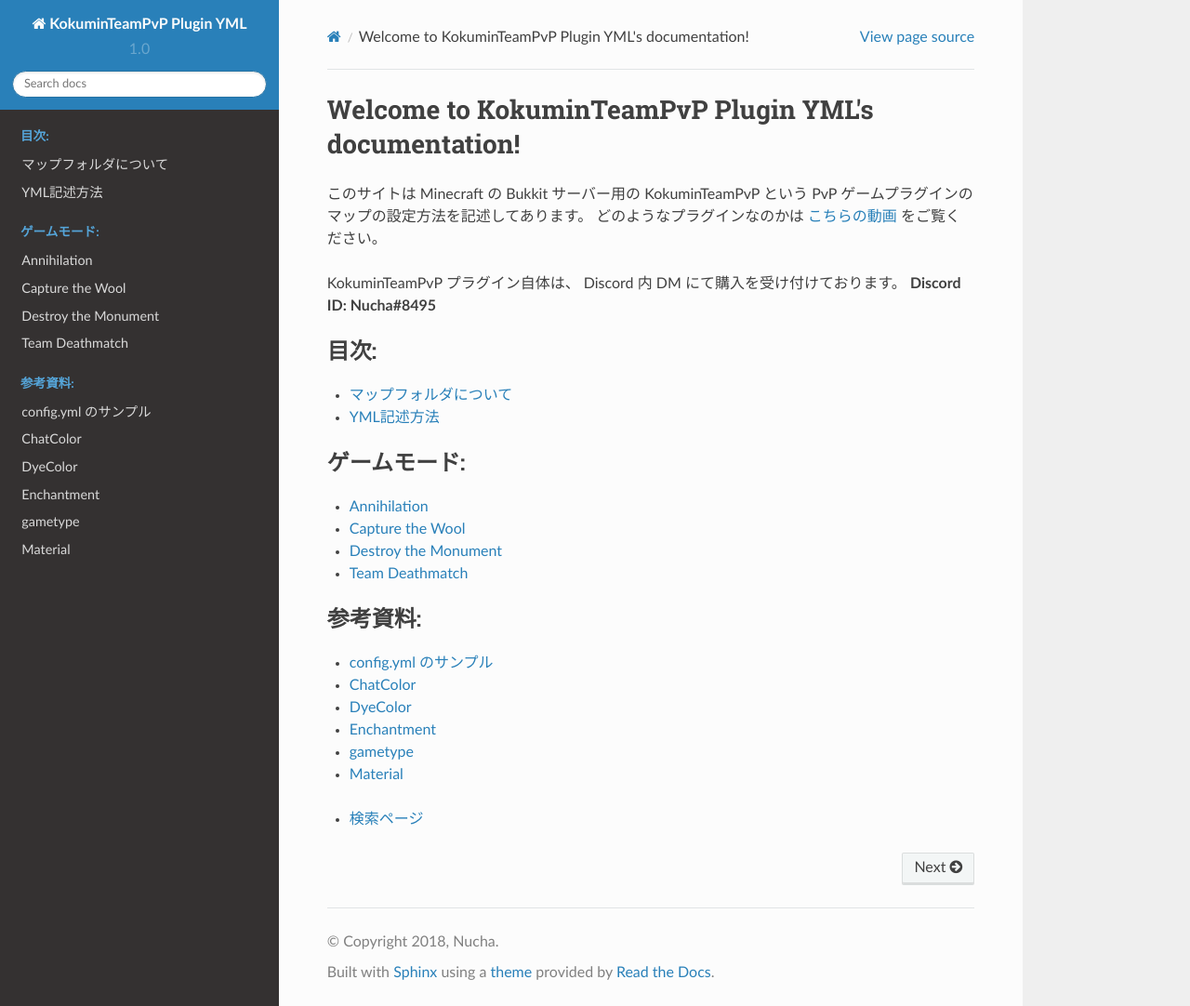
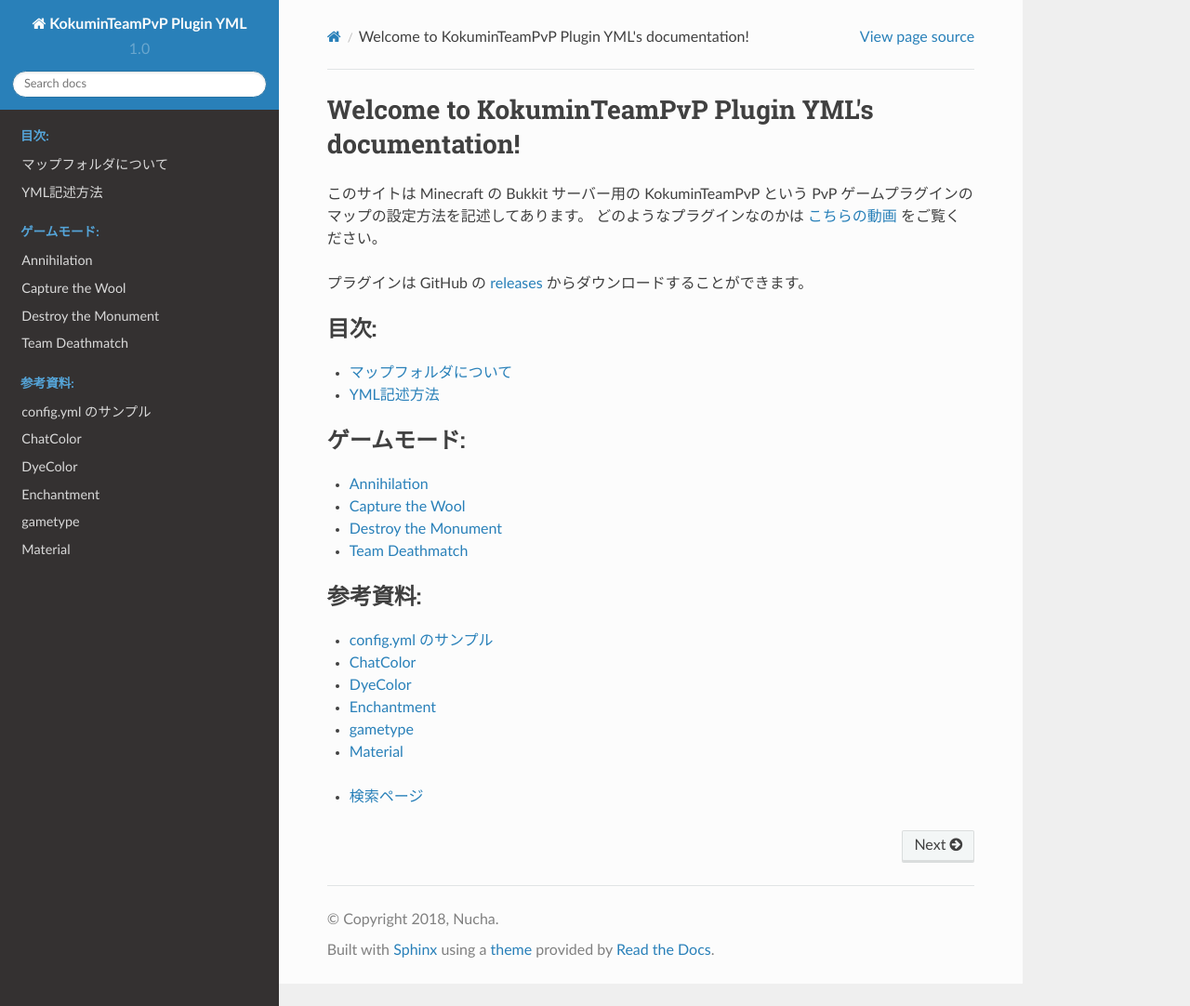
Before and after one commit to natyu192/kokuminteampvp-docs, a Sphinx documentation site: the page built from docs/index.rst, in a window 1280 px wide and 1082 px high. Shown: the whole window at 93% size. Built offline with Sphinx 7.4.7 and the Read the Docs theme 2.0.0, drawn with Linux system fonts in a browser that asks for light colours.

Commit message:
Update index.rst

```diff
--- a/docs/index.rst
+++ b/docs/index.rst
@@ -9,8 +9,7 @@
 このサイトは Minecraft の Bukkit サーバー用の KokuminTeamPvP という PvP ゲームプラグインのマップの設定方法を記述してあります。
 どのようなプラグインなのかは `こちらの動画 <https://www.youtube.com/watch?v=0ZtPD4e_Xq0>`_ をご覧ください。
 
-KokuminTeamPvP プラグイン自体は、 Discord 内 DM にて購入を受け付けております。
-**Discord ID: Nucha#8495**
+プラグインは GitHub の `releases <https://github.com/natyu192/KokuminTeamPvP>`_ からダウンロードすることができます。
 
 .. toctree::
    :maxdepth: 1
```
